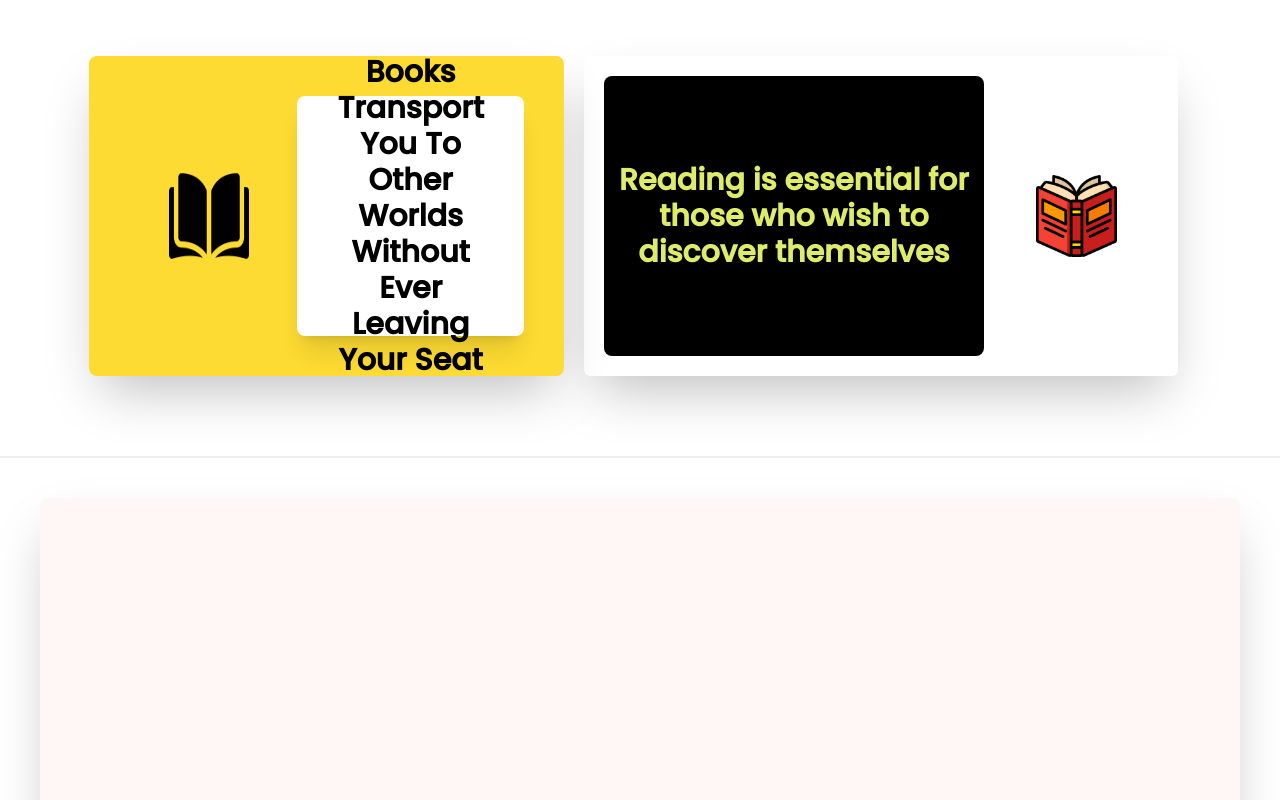
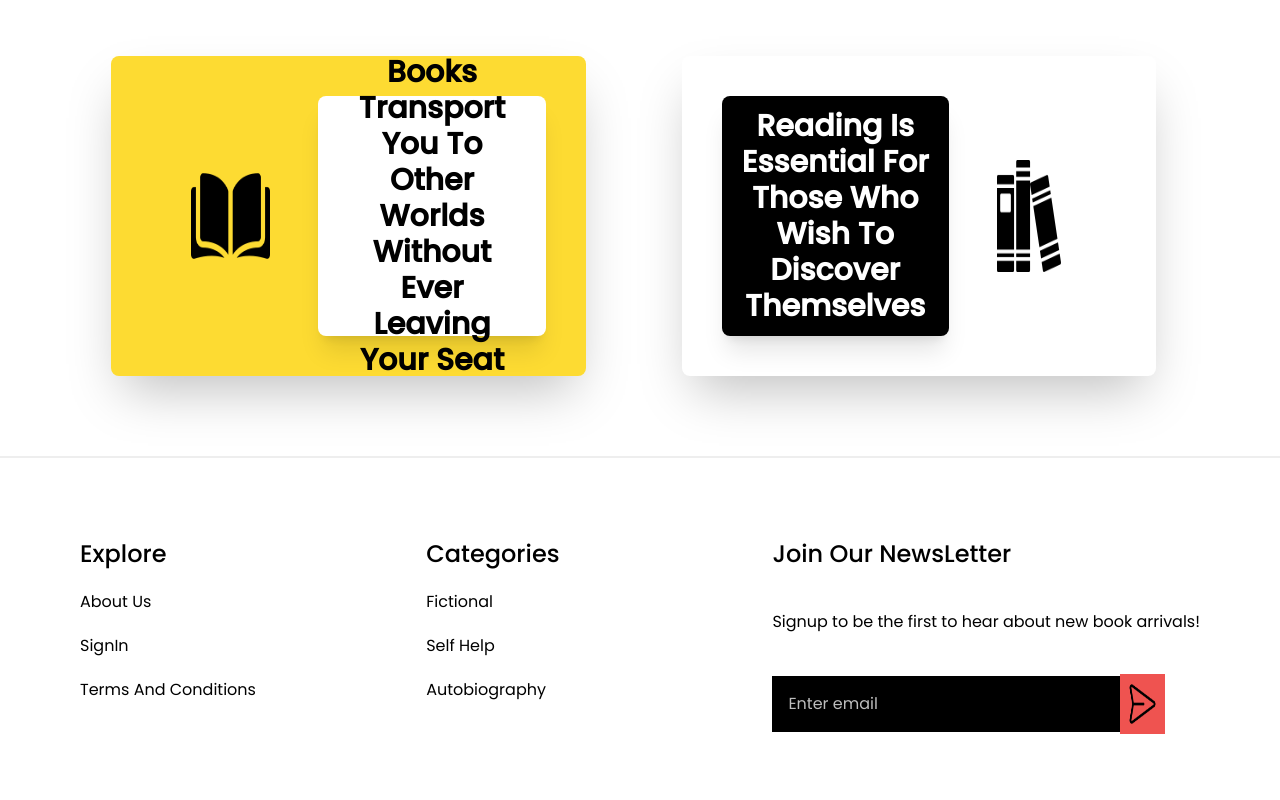
Before and after one commit to Sunilkj8/LMSFRONTEND, a React (Vite) app: page / in a window 1280 px wide. Shown: the part 3620-4420 px from the top of the page. Built offline with nearby package versions, Linux system fonts and the light colour scheme; no server answers; a web font is replaced by a local one.

Commit message:
Another commit

```diff
--- a/src/components/Landing page/Footer.jsx
+++ b/src/components/Landing page/Footer.jsx
@@ -1,9 +1,52 @@
 import React from "react";
-
+import sendIcon from "../../assets/send.png";
 const Footer = () => {
   return (
-    <div className="border-t-2 p-10 h-[100vh]   flex justify-center ">
-      <div className="bg-[#FFF6F6] h-[98%] w-[99vw] shadow-2xl rounded-lg"></div>
+    <div className="border-t-2 p-20 h-[70vh]   flex justify-between ">
+      {/* <div className="bg-[#FFF6F6] h-[98%] w-[99vw] shadow-2xl rounded-lg"></div> */}
+      <div className="flex flex-col gap-5 font-thin   w-[20vw]">
+        <span className=" text-2xl  font-medium">Explore</span>
+        <span className="relative cursor-pointer transition-all duration-300 ease-out pl-0 hover:pl-5 hover:text-red-400   ">
+          About Us
+        </span>
+        <span className="relative cursor-pointer transition-all duration-300 ease-out pl-0 hover:pl-5 hover:text-red-400   ">
+          SignIn
+        </span>
+        <span className="relative cursor-pointer transition-all duration-300 ease-out pl-0 hover:pl-5 hover:text-red-400   ">
+          Terms And Conditions
+        </span>
+      </div>
+      <div className="flex flex-col gap-5 font-thin   w-[20vw]">
+        <span className="text-2xl  font-medium">Categories</span>
+        <span className="relative cursor-pointer transition-all duration-300 ease-out pl-0 hover:pl-5 hover:text-red-400   ">
+          Fictional
+        </span>
+        <span className="relative cursor-pointer transition-all duration-300 ease-out pl-0 hover:pl-5 hover:text-red-400   ">
+          Self Help
+        </span>
+        <span className="relative cursor-pointer transition-all duration-300 ease-out pl-0 hover:pl-5 hover:text-red-400   ">
+          Autobiography
+        </span>
+      </div>
+      <div className="flex flex-col gap-10">
+        <div className=" text-2xl  font-medium">Join Our NewsLetter</div>
+        <div className="font-thin">
+          Signup to be the first to hear about new book arrivals!
+        </div>
+        <div>
+          <label
+            htmlFor=""
+            className=" border-black     bg-white  items-center text-white   flex "
+          >
+            <input
+              type="text"
+              className="p-4  bg-black text-white  outline-none   font-thin"
+              placeholder="Enter email"
+            />
+            <img src={sendIcon} className=" cursor-pointer bg-red-400 w-[3.5vw] h-[7.5vh]   p-2 " alt="" />
+          </label>
+        </div>
+      </div>
     </div>
   );
 };
--- a/src/components/Landing page/Quotes.jsx
+++ b/src/components/Landing page/Quotes.jsx
@@ -1,11 +1,11 @@
 import React from "react";
 import openBook from "../../assets/open-book.png";
 import openBook1 from "../../assets/open-book (1).png";
-import bookStack from "../../assets/books-stack-of-three.png";
+import books from "../../assets/books.png";
 
 const Quotes = () => {
   return (
-    <div className="w-[99vw] h-[50vh]  mb-10 flex p-10 gap-5 justify-center">
+    <div className="w-[99vw] h-[50vh]  mb-10 flex p-10 gap-24 justify-center">
       {" "}
       <div className="w-[40%] bg-[#FDDB32] shadow-2xl rounded-lg gap-2 items-center p-10  flex relative text-black  ">
         <div className="h-[80%] w-1/2 bg-[#FDDB32]  p-10    justify-center      ">
@@ -15,16 +15,14 @@ const Quotes = () => {
           Books transport you to other worlds without ever leaving your seat
         </div>
       </div>
-      <div className="w-[50%]  text-[#DEEC6A] text-3xl font-bold text-center p-5  flex items-center rounded-md border-black   gap-3  shadow-2xl  justify-center ">
-        <div className=" bg-black rounded-lg h-full flex items-center text-center w-[70%] p-3 ">
-          {" "}
+      <div className="w-[40%] bg-[white] shadow-2xl rounded-lg gap-2 items-center p-10  flex relative text-black  ">
+        <div className="h-full w-[80%] flex text-center items-center text-3xl capitalize bg-black text-white rounded-lg shadow-xl hover:shadow-sm duration-200 ease-in-out  font-bold p-5 ">
           Reading is essential for those who wish to discover themselves
         </div>
-        <div className="h-[80%] w-[30%] flex items-center justify-center">
-          <img src={bookStack} className="w-1/2" alt="" />
+        <div className="h-[80%] w-1/2   p-10    justify-center      ">
+          <img src={books} className="h-full w-[80%]   " alt="" />
         </div>
       </div>
-      {/* <div className="w-[30%] bg-[#26597F] "></div> */}
     </div>
   );
 };
```
Also changed, not shown: src/assets/books.png (added), src/assets/send.png (added).
